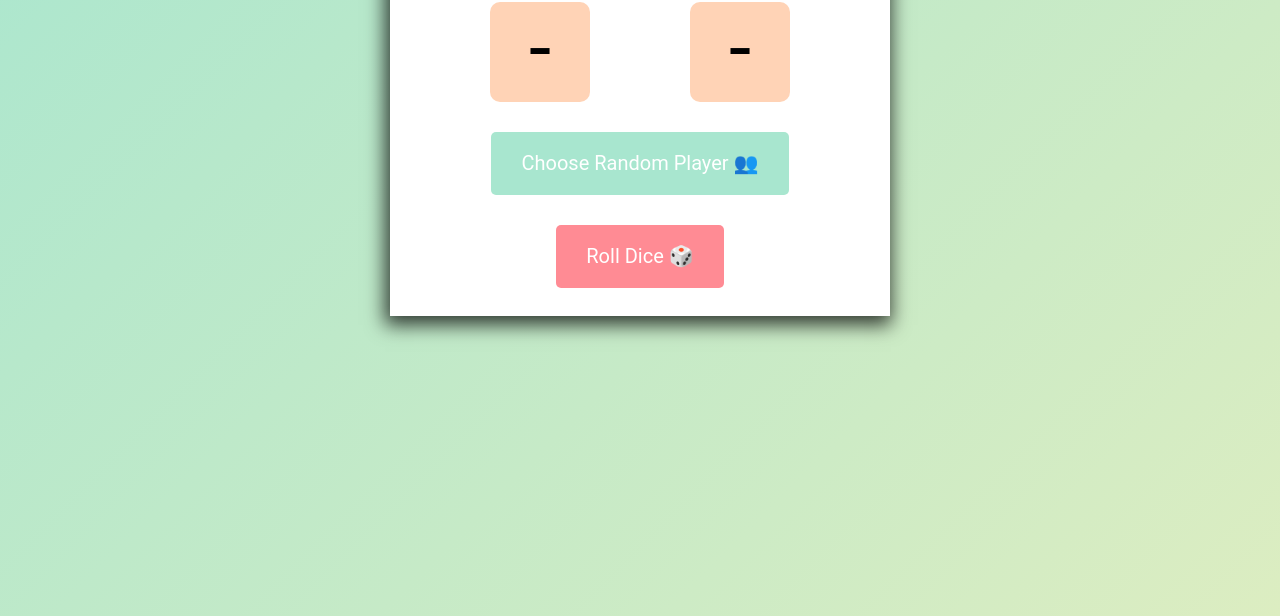
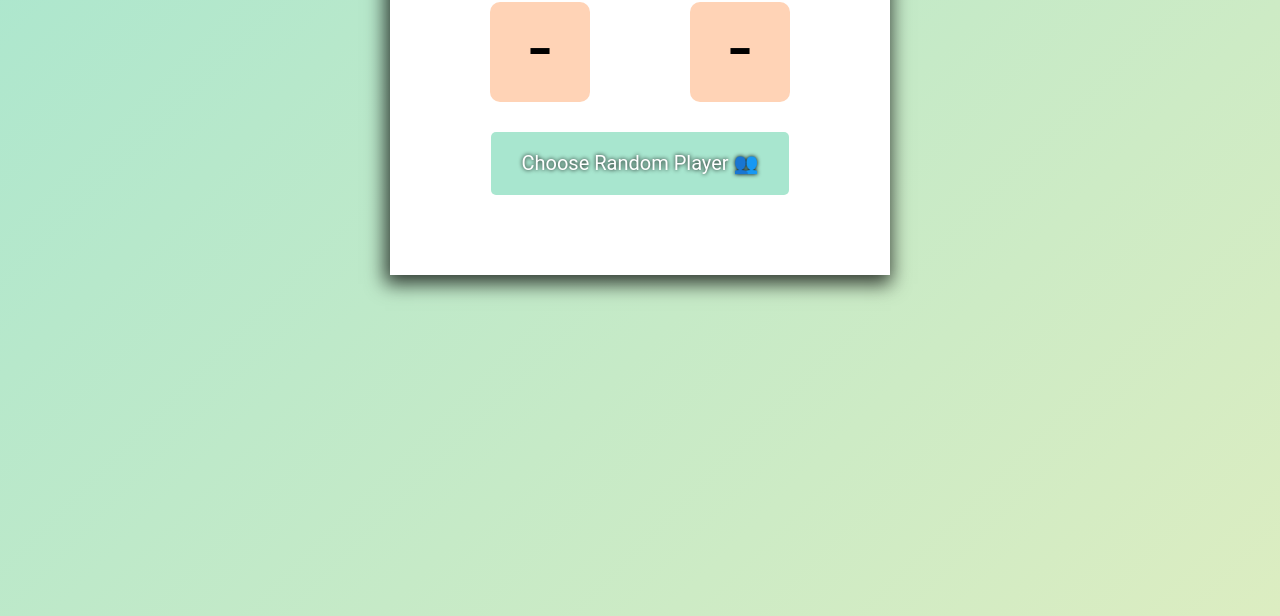
Before and after one commit to matheusvianna7/dice_game, a plain HTML site: page index.html in a window 1280 px wide. Shown: the part 234-850 px from the top of the page. Drawn offline with nearby package versions, Linux system fonts and the light colour scheme.

Commit message:
Update index.css

```diff
--- a/index.css
+++ b/index.css
@@ -52,7 +52,7 @@ button {
     color: #fff;
     padding: 20px 30px;
     font-size: 20px;
-    margin: 40px auto;
+    margin: 30px auto;
     border: none;
     border-radius: 5px;
     cursor: pointer;
@@ -60,18 +60,19 @@ button {
 
 #rollBtn {
     background-color: var(--color-5);
-    margin: 25px auto;
+    display: none;
+    text-shadow: 0px 0px 4px black;
 }
 
 #resetBtn {
     background-color: var(--color-4);
     display: none;
-    margin: 25px auto;
+    text-shadow: 0px 0px 4px black;
 }
 
 #chooseBtn {
     background-color: var(--color-1);
-    margin: 30px auto 5px;
+    text-shadow: 0px 0px 4px black;
 }
 
 button:focus {
```
